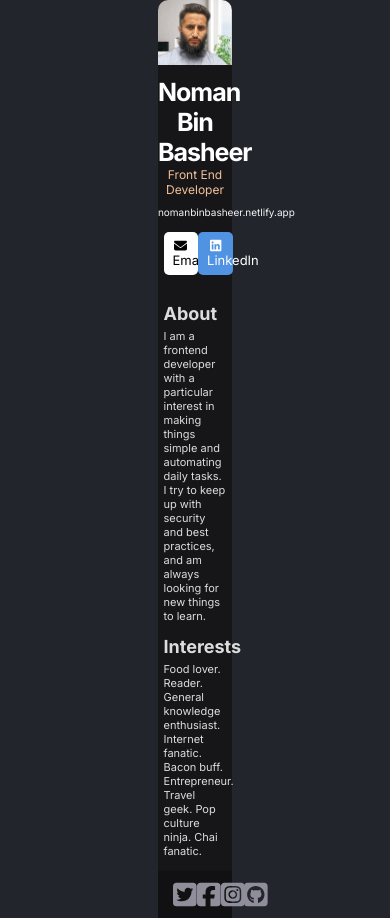
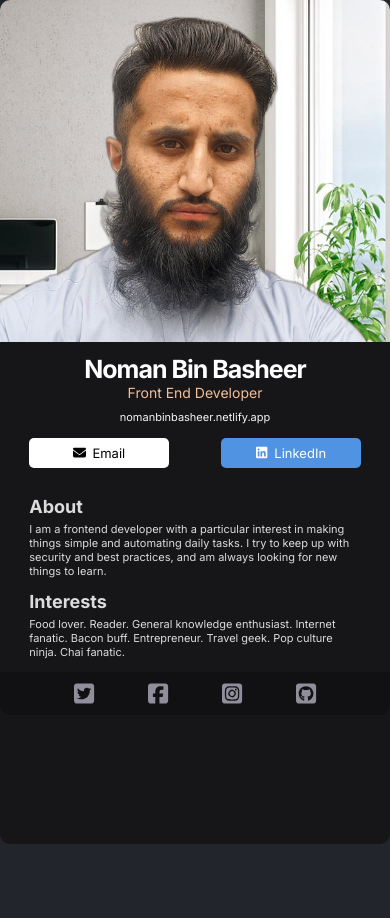
Before and after one commit to NomanBinBasheer/React-Digital-Business-Card, a React (Vite) app: page / in a window 390 px wide. After the commit the page ends 844 px from the top, so only its background shows below. Built offline with nearby package versions, Linux system fonts and the light colour scheme.

Commit message:
mobile responsiveness done

```diff
--- a/src/App.css
+++ b/src/App.css
@@ -14,12 +14,13 @@ body{
 
 }
 #root{
-    width: 19%;
+    width: 250px;
+
 }
 .container{
     border-radius: 10px;
     background: #161619;
-
+    height: 100vh;
 }
 .infoContainer{
     text-align: center;
@@ -31,13 +32,13 @@ body{
     margin: 12px 0 0 0;
  }
  .infoContainer h4{
-    font-size: 1.2rem;
+    font-size: 1.4rem;
     color: #F3BF99;
     margin: 0 0 0.9rem 0;
     font-weight: 200;
  }
  .infoContainer span a{
-    font-size: 10px;
+    font-size: 1.1rem;
     color: #F5F5F5;
     margin-top: 0;
     font-weight: 100;
@@ -59,11 +60,12 @@ body{
     align-items: center;
     width: 85%;
 }
-.socials div{
+.socials a{
     width: 39%;
     padding: 0.7rem 0.5rem;
     border-radius: 0.5rem;
     cursor: pointer;
+    text-decoration: none;
 }
 .socials span{
     margin-left: 0.4rem;
@@ -78,7 +80,7 @@ body{
 }
 .email{
     background: white;
-
+    color: #000;
 }
 .email span{
     color: #000;
@@ -106,6 +108,8 @@ body{
     display: flex;
     justify-content: center;
     padding: 1rem;
+    border-bottom-left-radius: 1rem;
+   border-bottom-right-radius: 10px;
 }
 .socialIcons{
     width: 80%;
@@ -113,6 +117,25 @@ body{
     justify-content: space-around;
     color: #918E9B;
 }
+.socialIcons a{
+    color: #918E9B;
+}
 .socialIcons .icon{
-   font-size: 2.7rem;
+   font-size: 2.3rem;
+   cursor: pointer;
 }
+
+
+/*  Media Queries */
+
+@media screen and (min-width: 1300px) {
+    #root{
+        width: 19%;
+    }
+  }
+
+  @media screen and (max-width: 396px) {
+    #root{
+        width: 100%;
+    }
+  }
--- a/src/components/Footer.jsx
+++ b/src/components/Footer.jsx
@@ -11,10 +11,10 @@ export default function Footer(){
    return(
      <footer className="footerContainer">
         <div className="socialIcons">
-           <span><FontAwesomeIcon icon={faTwitterSquare} className = "icon"/></span>
-           <span><FontAwesomeIcon icon={faFacebookSquare} className = "icon"/></span>
-           <span><FontAwesomeIcon icon={faInstagramSquare} className = "icon"/></span>
-           <span><FontAwesomeIcon icon={faGithubSquare} className = "icon"/></span>
+           <a href="https://twitter.com/NBBTheCoder" target="blank"><FontAwesomeIcon icon={faTwitterSquare} className = "icon"/></a >
+           <a href="#"><FontAwesomeIcon icon={faFacebookSquare} className = "icon"/></a >
+           <a href="https://www.instagram.com/nomanbinbasheer/" target="blank"><FontAwesomeIcon icon={faInstagramSquare} className = "icon"/></a >
+           <a href="https://github.com/NomanBinBasheer" target="blank"><FontAwesomeIcon icon={faGithubSquare} className = "icon"/></a >
         </div>
      </footer>
    )
--- a/src/components/Info.jsx
+++ b/src/components/Info.jsx
@@ -16,8 +16,8 @@ export default function Info() {
                 <span><a href="https://nomanbinbasheer.netlify.app/" target="blank">nomanbinbasheer.netlify.app</a></span>
             </div>
             <section className="socials">
-                <div className="email"><FontAwesomeIcon icon={faEnvelope} className = "icon"/> <span>Email</span></div>
-                <div className="linkedin"><FontAwesomeIcon icon={faLinkedin} className = "icon"/> <span>LinkedIn</span></div>
+                <a className="email" href="#"><FontAwesomeIcon icon={faEnvelope} className = "icon"/> <span>Email</span></a>
+                <a className="linkedin" href="https://www.linkedin.com/in/nomanbinbasheer/" target="blank"><FontAwesomeIcon icon={faLinkedin} className = "icon"/> <span>LinkedIn</span></a>
             </section>
         </section>
     )
```
